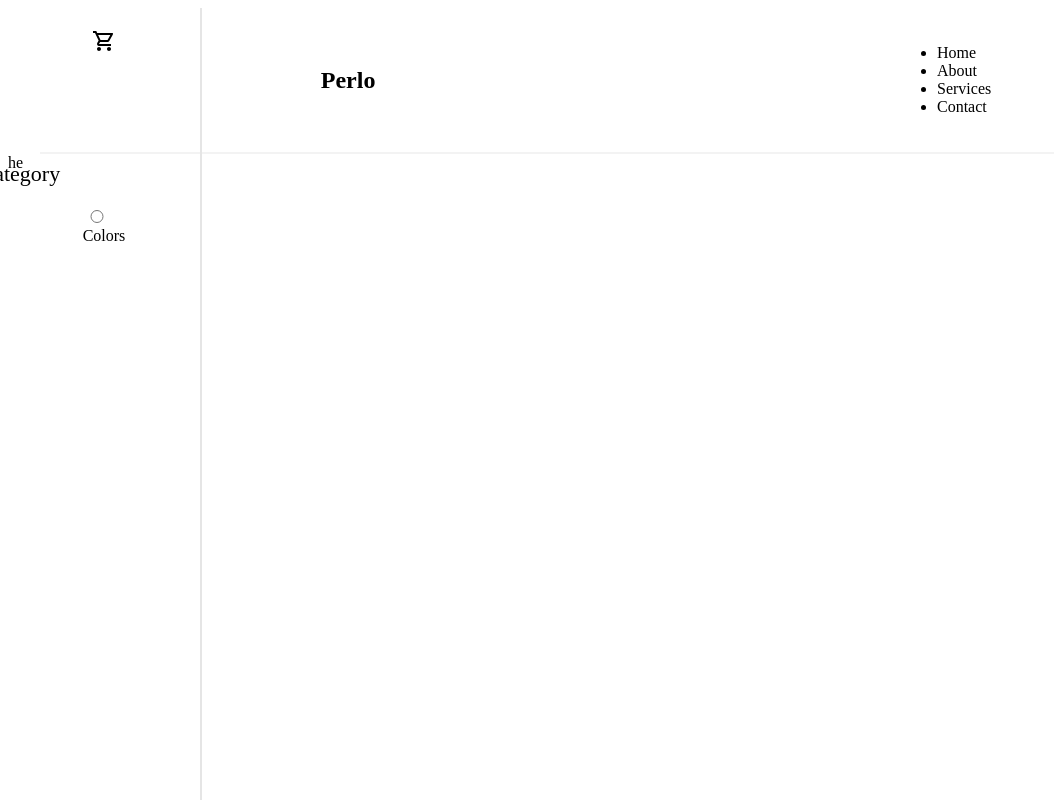
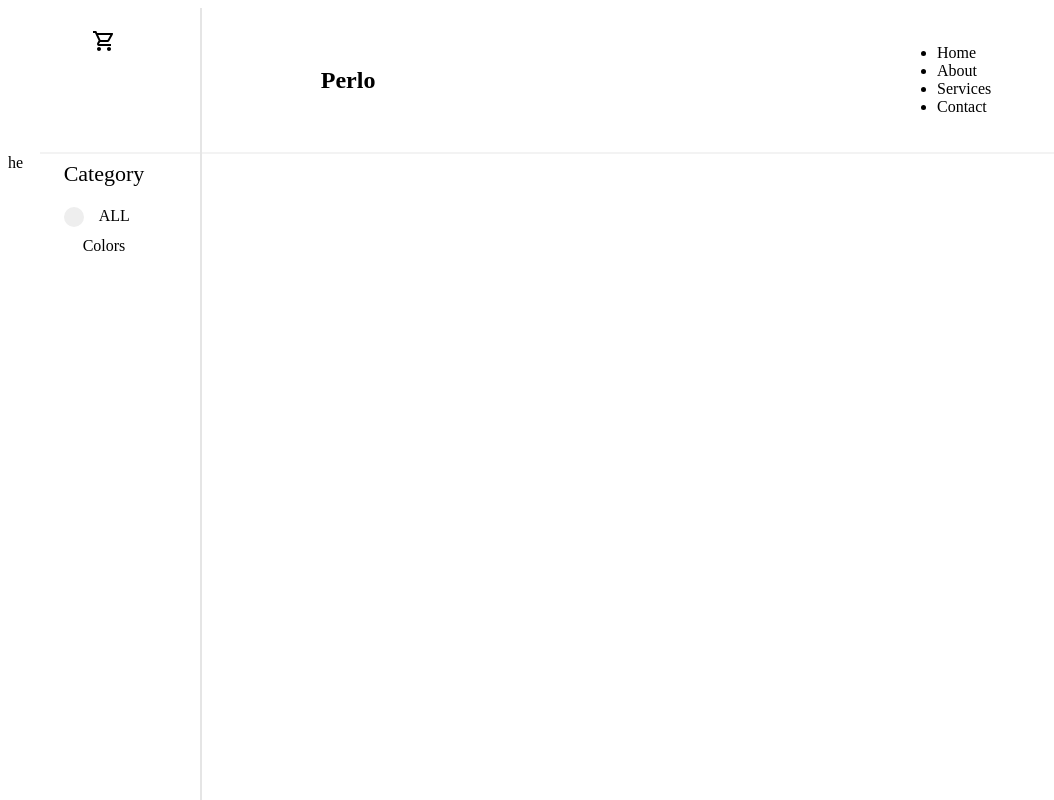
Before and after one commit to Ramiferjanii/REACT-PROJECT-BEEGINNER, a React (Vite) app in the folder 10. E-commerce/: page / in a window 1280 px wide. Shown: the whole page, without its empty margins (0-1054 px from the left). Built offline with nearby package versions, Linux system fonts and the light colour scheme.

Commit message:
Add files via upload

```diff
--- a/10. E-commerce/src/Sidebar/Category/Category.css
+++ b/10. E-commerce/src/Sidebar/Category/Category.css
@@ -0,0 +1,48 @@
+.sidebar-title {
+font-size: 22px;
+font-weight: normal;
+margin-bottom: 20px;
+
+}
+.sidebar-items {
+    margin-top: 20px;
+}
+
+
+.sidebar-label-container {
+    display: block;
+    position: relative ;
+    padding-left: 35px;
+    margin-bottom: 12px;
+    cursor: pointer;
+    user-select: none;
+    -webkit-user-select: none;
+    -moz-user-select: none;
+    -ms-user-select: none ;
+
+}
+
+
+.sidebar-label-container input {
+    position: absolute;
+    opacity: 0;
+    cursor: pointer;
+}
+
+.checkmark {
+    position: absolute;
+    top: 0;
+    left: 0;
+    height: 20px;
+    width: 20px;
+    background-color: #eee;
+    border-radius:50% ;
+
+}
+
+.sidebar-label-container:hover input ~ .checkmark {
+    background-color: #ccc;
+}
+.sidebar-label-container input:checked  ~ .checkmark {
+    background-color: #2196f3;
+}
--- a/10. E-commerce/src/Sidebar/Category/Category.jsx
+++ b/10. E-commerce/src/Sidebar/Category/Category.jsx
@@ -9,8 +9,9 @@ function Category() {
 
       <div> <label className="sidebar-label-container">
         <input type="radio" name='test' />
-        <span className="checkmark"></span>
+        <span className="checkmark">  </span> ALL
         </label> </div>
+
 </div>
 
 
```
